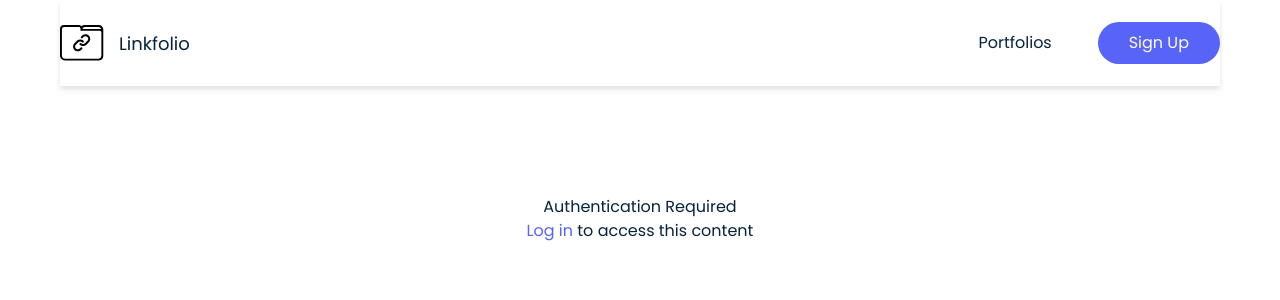
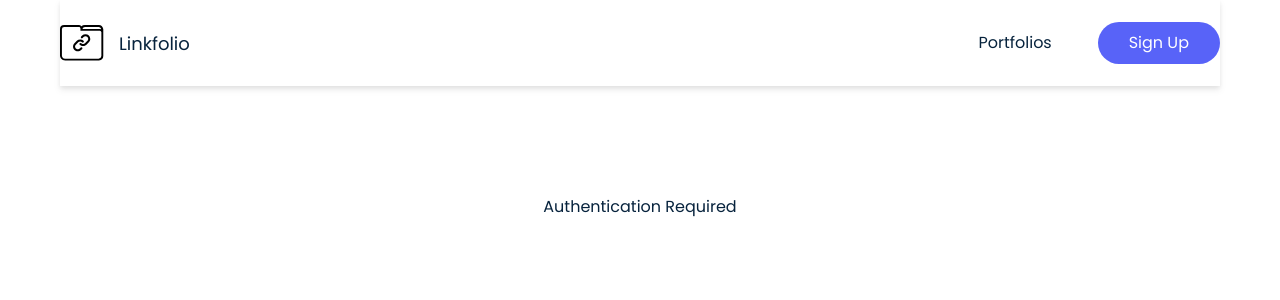
Before and after one commit to jtrevdev/linkfolio, a Next.js app: page /settings in a window 1280 px wide. Shown: the top 300 px of the page. Built offline with nearby package versions, Linux system fonts and the light colour scheme; no server answers.

Commit message:
simplifying authentication screen

```diff
--- a/components/authenticate.tsx
+++ b/components/authenticate.tsx
@@ -1,30 +1,14 @@
 'use client';
 import React from 'react';
 import Nav from './nav';
-import { useGenerationStore } from '@/store/modal';
-import Modal from './modal';
 
 const Authenticate = () => {
-  const { setActive, type, setType } = useGenerationStore();
   return (
     <>
-      <Modal />
       <Nav />
       <main className=' mt-[109px] '>
         <section>
           <h2 className='text-center'>Authentication Required</h2>
-          <p className='text-center'>
-            <button
-              className='text-cta'
-              onClick={() => {
-                setActive(true);
-                setType('signin');
-              }}
-            >
-              Log in
-            </button>{' '}
-            to access this content
-          </p>
         </section>
       </main>
       {/* <Footer /> */}
```
Also changed, not shown: public/images/jonathan-trevino.png (added).
